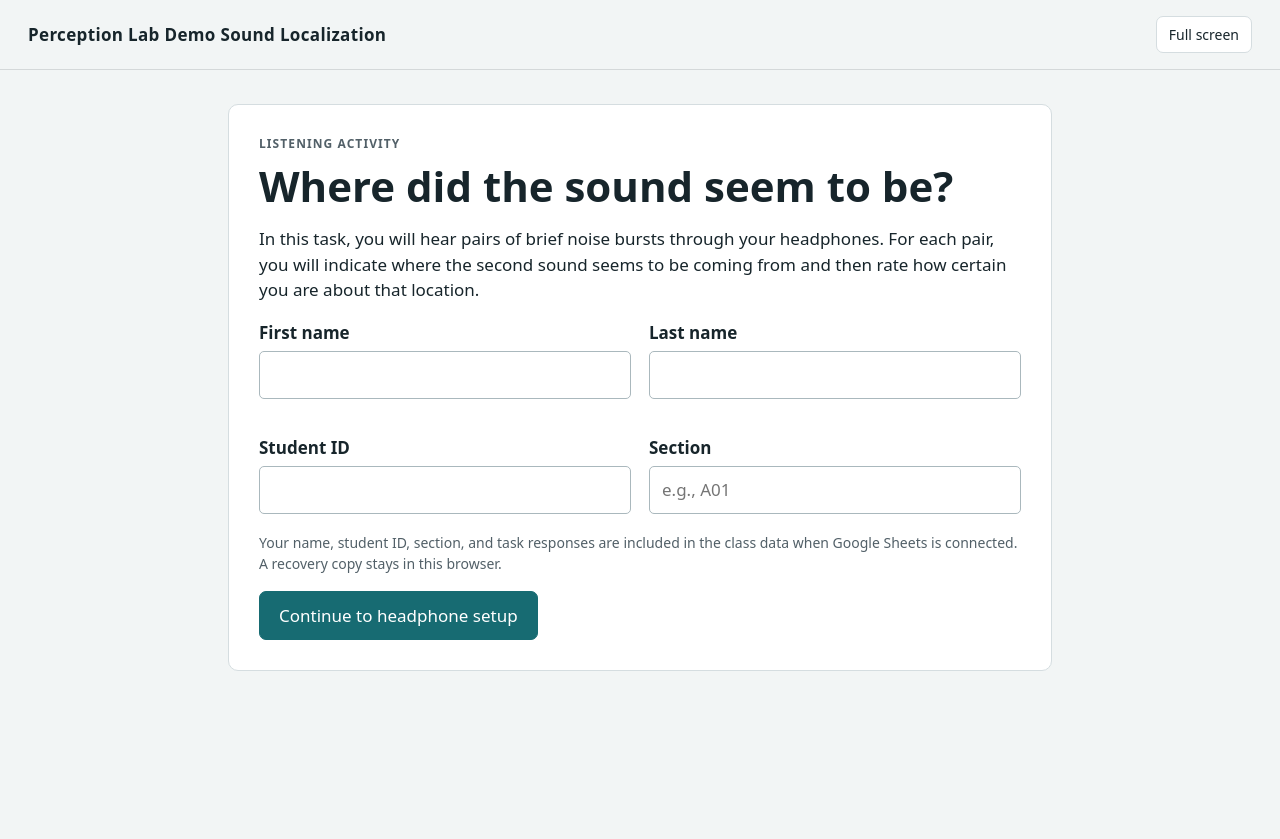
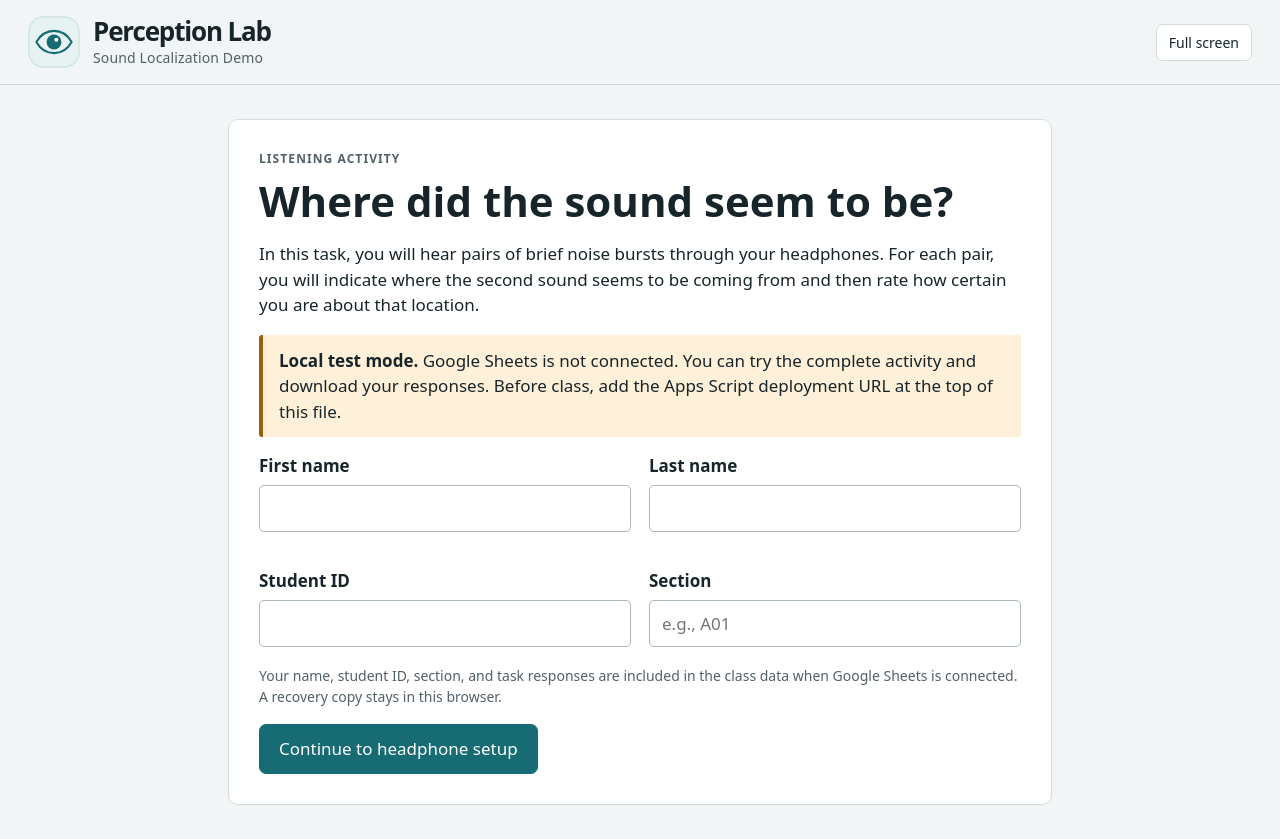
Before and after one commit to cathalperncode/sound-localization-demo, a plain HTML site: page index.html in a window 1280 px wide. Before the commit the page ends 800 px from the top, so only its background shows below. Drawn offline with Linux system fonts and the light colour scheme.

Commit message:
Add files via upload

```diff
--- a/index.html
+++ b/index.html
@@ -4,12 +4,12 @@
   <meta charset="utf-8">
   <meta name="viewport" content="width=device-width, initial-scale=1">
   <meta name="referrer" content="no-referrer">
-  <title>Perception Lab Demo Sound Localization</title>
+  <title>Sound Localization Demo | Perception Lab</title>
   <script>
     /* TEACHER SETUP: Paste your Google Apps Script WEB APP URL ending in /exec.
        Keep the quotation marks. An empty value enables clearly labeled local testing.
        Only index.html needs to be uploaded to GitHub Pages. */
-    const GOOGLE_SCRIPT_URL = "https://script.google.com/macros/s/AKfycbzlcy_b5sRleWrRe4k4wLSQuZ7Pnc6T3yt6X_FH1q2vOn3OJK3G_z6aXUVQEmMEjFZ5Ow/exec";
+    const GOOGLE_SCRIPT_URL = "";
     const ITD_TASK_VERSION = "1.0.0";
   </script>
   <style>
@@ -36,7 +36,13 @@
     a { color:var(--accent); }
     [hidden] { display:none!important; }
     .site-header { display:flex; align-items:center; justify-content:space-between; flex-wrap:wrap; gap:10px; padding:16px 28px; border-bottom:1px solid rgba(40,50,55,.15); }
-    .brand { font-weight:650; letter-spacing:.02em; }
+    .brand { display:inline-flex; align-items:center; gap:13px; min-width:0; color:var(--ink); }
+    .brand-mark { display:block; width:52px; height:52px; flex:0 0 auto; }
+    .brand-copy { display:flex; flex-direction:column; gap:4px; min-width:0; }
+    .brand-name { font-size:26px; font-weight:750; letter-spacing:-.045em; line-height:1.08; }
+    .brand-demo { font-size:14px; font-weight:500; letter-spacing:.01em; line-height:1.25; color:var(--muted); }
+    body[data-screen="trial"] .brand-mark,body[data-screen="paused"] .brand-mark { width:42px; height:42px; }
+    body[data-screen="trial"] .brand-name,body[data-screen="paused"] .brand-name { font-size:22px; }
     .header-actions { display:flex; gap:10px; align-items:center; }
     .header-actions button { padding:7px 12px; font-size:14px; }
     .screen { max-width:880px; padding:34px 28px; margin:0 auto; }
@@ -86,7 +92,7 @@
     .save-area button { font-size:13px; padding:6px 10px; }
     body[data-screen="trial"] .save-area,body[data-screen="paused"] .save-area { color:#343434; }
     .sr-only { position:absolute; width:1px; height:1px; padding:0; margin:-1px; overflow:hidden; clip:rect(0,0,0,0); white-space:nowrap; border:0; }
-    @media(max-width:560px) { body { font-size:16px; } .site-header { padding:12px 16px; } .screen { padding:22px 14px; } .sheet { padding:20px; } .grid-two { grid-template-columns:1fr; gap:0; } .trial-screen { padding:10px 8px; } .confidence-buttons { gap:7px; display:grid; grid-template-columns:1fr 1fr; max-width:450px; margin:auto; } .confidence-buttons button { padding:9px 7px; } #responseArc { max-height:46vh; min-height:180px; } .save-area { padding:12px 15px; } }
+    @media(max-width:560px) { body { font-size:16px; } .site-header { padding:12px 16px; } .brand { gap:10px; } .brand-mark { width:44px; height:44px; } .brand-name { font-size:23px; } .brand-demo { font-size:13px; } .screen { padding:22px 14px; } .sheet { padding:20px; } .grid-two { grid-template-columns:1fr; gap:0; } .trial-screen { padding:10px 8px; } .confidence-buttons { gap:7px; display:grid; grid-template-columns:1fr 1fr; max-width:450px; margin:auto; } .confidence-buttons button { padding:9px 7px; } #responseArc { max-height:46vh; min-height:180px; } .save-area { padding:12px 15px; } }
     @media(max-height:650px) and (min-width:650px) { .site-header { padding:8px 20px; } .trial-top { min-height:45px; } #responseArc { max-height:44vh; } .confidence { min-height:85px; } .save-area { padding-top:4px; } }
     @media print { body { background:#fff; color:#111; font-size:12px; } .site-header,.save-area,.screen:not(#results),.no-print { display:none!important; } #results { display:block!important; max-width:none; padding:0; } .results-heading { margin-bottom:12px; } }
     .itd-report {
@@ -206,7 +212,18 @@
 </head>
 <body data-screen="welcome">
   <header class="site-header">
-    <span class="brand">Perception Lab Demo Sound Localization</span>
+    <div class="brand">
+      <svg class="brand-mark" viewBox="0 0 56 56" aria-hidden="true" focusable="false">
+        <rect x="1" y="1" width="54" height="54" rx="16" fill="#e7f3f2" stroke="#c8dfdf" stroke-width="1.2"/>
+        <path d="M9 28 C18 12 38 12 47 28 C38 44 18 44 9 28 Z" fill="none" stroke="#176b72" stroke-width="2.2" stroke-linejoin="round"/>
+        <circle cx="28" cy="28" r="8" fill="#176b72"/>
+        <circle cx="30.5" cy="25.5" r="2.2" fill="#ffffff"/>
+      </svg>
+      <div class="brand-copy">
+        <span class="brand-name">Perception Lab</span>
+        <span class="brand-demo">Sound Localization Demo</span>
+      </div>
+    </div>
     <div class="header-actions">
       <span id="headerProgress" class="small"></span>
       <button id="fullscreenButton" type="button">Full screen</button>
```
